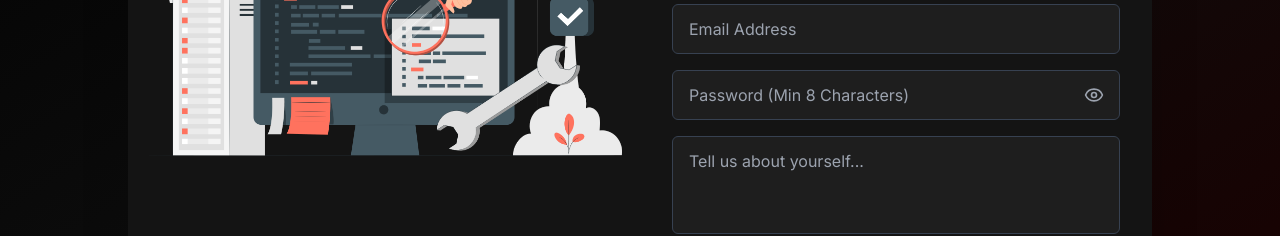
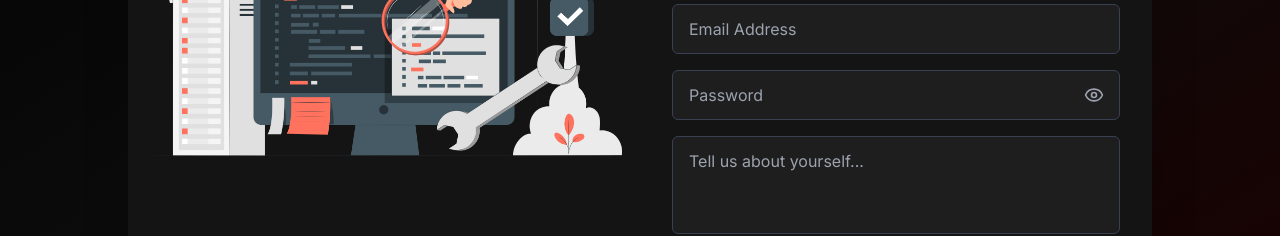
Before and after one commit to Arya4546/DevHub, a React (Vite) app in the folder devhub-frontend/: page /signup in a window 1280 px wide. Shown: the part 394-630 px from the top of the page. Built offline with nearby package versions, Linux system fonts and the light colour scheme; no server answers.

Commit message:
Update Signup.jsx

```diff
--- a/devhub-frontend/src/pages/Auth/Signup.jsx
+++ b/devhub-frontend/src/pages/Auth/Signup.jsx
@@ -139,7 +139,7 @@ export default function Signup() {
               <input
                 type={showPassword ? "text" : "password"}
                 name="password"
-                placeholder="Password (Min 8 Characters)"
+                placeholder="Password"
                 value={form.password}
                 onChange={handleChange}
                 className="w-full px-4 py-3 pr-12 rounded-md bg-[#1e1e1e] border border-gray-700 placeholder-gray-400"
```
